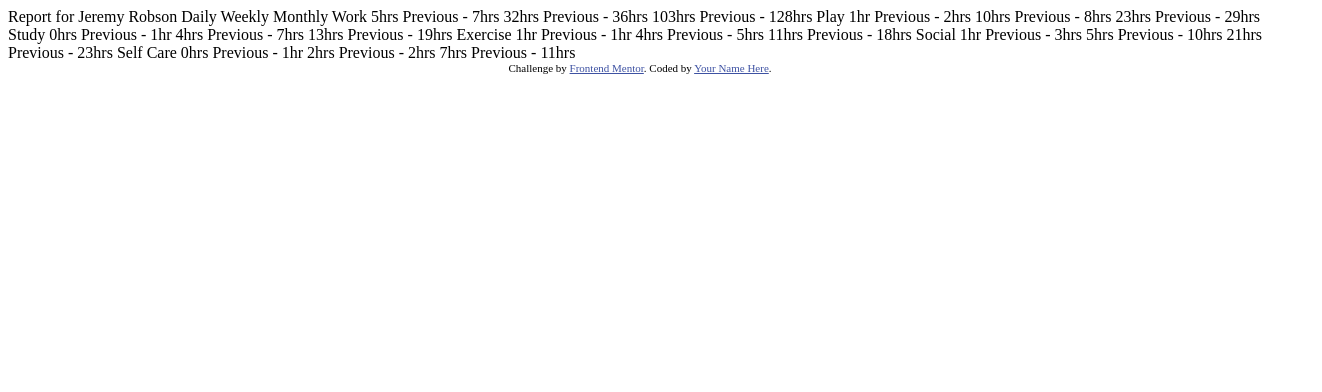
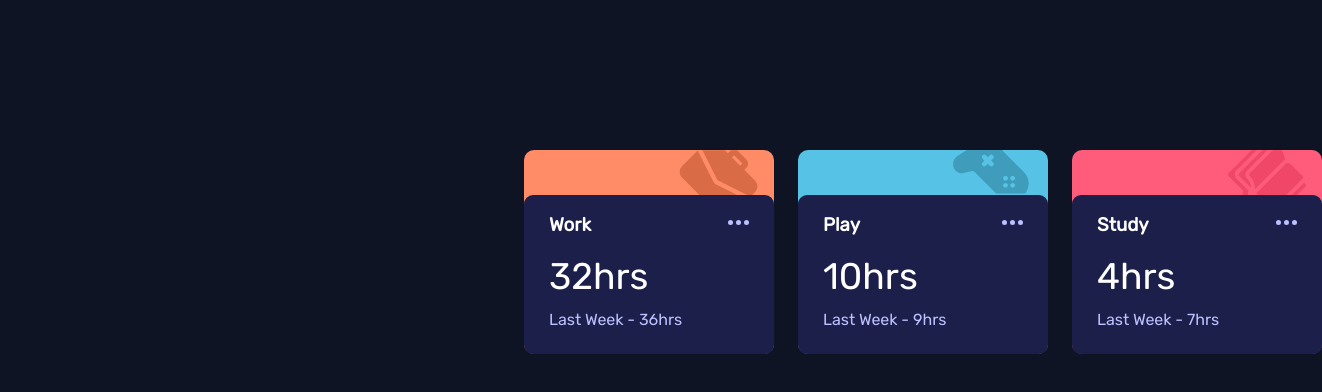
Before and after one commit to nad21lc/CSS-HTML-time-tracking, a plain HTML site: page index.html in a window 1280 px wide. Shown: the whole page, 1322 px wide, since content can reach past the window. Drawn offline with Linux system fonts and the light colour scheme.

Commit message:
Se completó las 3 tarjetas superiores (work-study-play)

```diff
--- a/index.html
+++ b/index.html
@@ -5,76 +5,46 @@
   <meta name="viewport" content="width=device-width, initial-scale=1.0"> <!-- displays site properly based on user's device -->
 
   <link rel="icon" type="image/png" sizes="32x32" href="./images/favicon-32x32.png">
+  <link rel="stylesheet" type="text/css" href="./styles/style.css">
 
   <title>Frontend Mentor | Time tracking dashboard</title>
-
-  <!-- Feel free to remove these styles or customise in your own stylesheet 👍 -->
-  <style>
-    .attribution { font-size: 11px; text-align: center; }
-    .attribution a { color: hsl(228, 45%, 44%); }
-  </style>
 </head>
 <body>
+  <section class="work-card">
+      <div class="card-icon">
+        <img src="images/icon-work.svg"/>
+      </div>
+      <div class="information-card">
+        <img src="images/icon-ellipsis.svg"/>
+        <h3 class="type-card-name">Work</h3>
+        <p class="hours-card">32hrs</p>
+        <p class="Lastweek-card">Last Week - 36hrs</p>
+      </div>
+  </section>
 
-  Report for
-  Jeremy Robson
+  <section class="play-card">
+    <div class="card-icon">
+      <img src="images/icon-play.svg"/>
+    </div>
+    <div class="information-card">
+      <img src="images/icon-ellipsis.svg"/>
+      <h3 class="type-card-name">Play</h3>
+      <p class="hours-card">10hrs</p>
+      <p class="Lastweek-card">Last Week - 9hrs</p>
+    </div>
+  </section>
 
-  Daily
-  Weekly
-  Monthly
+  <section class="study-card">
+    <div class="card-icon">
+      <img src="images/icon-study.svg"/>
+    </div>
+    <div class="information-card">
+      <img src="images/icon-ellipsis.svg"/>
+      <h3 class="type-card-name">Study</h3>
+      <p class="hours-card">4hrs</p>
+      <p class="Lastweek-card">Last Week - 7hrs</p>
+    </div>
+  </section>
 
-  Work
-  5hrs <!-- daily -->
-  Previous - 7hrs <!-- daily -->
-  32hrs <!-- weekly -->
-  Previous - 36hrs <!-- weekly -->
-  103hrs <!-- monthly -->
-  Previous - 128hrs <!-- monthly -->
-
-  Play
-  1hr <!-- daily -->
-  Previous - 2hrs <!-- daily -->
-  10hrs <!-- weekly -->
-  Previous - 8hrs <!-- weekly -->
-  23hrs <!-- monthly -->
-  Previous - 29hrs <!-- monthly -->
-
-  Study
-  0hrs <!-- daily -->
-  Previous - 1hr <!-- daily -->
-  4hrs <!-- weekly -->
-  Previous - 7hrs <!-- weekly -->
-  13hrs <!-- monthly -->
-  Previous - 19hrs <!-- monthly -->
-
-  Exercise
-  1hr <!-- daily -->
-  Previous - 1hr <!-- daily -->
-  4hrs <!-- weekly -->
-  Previous - 5hrs <!-- weekly -->
-  11hrs <!-- monthly -->
-  Previous - 18hrs <!-- monthly -->
-
-  Social
-  1hr <!-- daily -->
-  Previous - 3hrs <!-- daily -->
-  5hrs <!-- weekly -->
-  Previous - 10hrs <!-- weekly -->
-  21hrs <!-- monthly -->
-  Previous - 23hrs <!-- monthly -->
-
-  Self Care
-  0hrs <!-- daily -->
-  Previous - 1hr <!-- daily -->
-  2hrs <!-- weekly -->
-  Previous - 2hrs <!-- weekly -->
-  7hrs <!-- monthly -->
-  Previous - 11hrs <!-- monthly -->
-
-
-  <div class="attribution">
-    Challenge by <a href="https://www.frontendmentor.io?ref=challenge" target="_blank">Frontend Mentor</a>.
-    Coded by <a href="#">Your Name Here</a>.
-  </div>
 </body>
 </html>
--- /dev/null
+++ b/styles/style.css
@@ -0,0 +1,103 @@
+@import url('https://fonts.googleapis.com/css2?family=Rubik&display=swap');
+
+*{
+    padding: 0;
+    margin: 0;
+    box-sizing: border-box;
+}
+
+:root {
+    --primary-color-blue: hsl(246, 80%, 60%);
+    --primary-color-lightRed-work: hsl(15, 100%, 70%);
+    --primary-color-softBlue-play: hsl(195, 74%, 62%);
+    --primary-color-lightRed-study: hsl(348, 100%, 68%);
+    --primary-color-limeGreem-exercise: hsl(145, 58%, 55%);
+    --primary-color-violet-social: hsl(264, 64%, 52%);
+    --primary-color-softOrange-selfcare: hsl(43, 84%, 65%);
+
+    --neutral-color-veryDarkBlue: hsl(226, 43%, 10%);
+    --neutral-color-darkBlue: hsl(235, 46%, 20%);
+    --neutral-color-desaturatedBlue: hsl(235, 45%, 61%);
+    --neutral-color-paleBlue: hsl(236, 100%, 87%);
+    --color-white: white;
+    --Font-size: 18px; /*(card titles e.g. Work, Play)*/
+}
+
+body {
+    font-family: 'Rubik', sans-serif;
+    font-size: var(--font-size-1);
+    background-color: var(--neutral-color-veryDarkBlue);
+    padding-top: 150px;
+    display: flex;
+}
+
+.work-card {
+    width: 250px;
+    background-color: var(--primary-color-lightRed-work);
+    border-radius: 10px;
+    position: relative;
+    left:500px;
+    margin-left: 1.5em;
+}
+
+.play-card{
+    width: 250px;
+    background-color: var(--primary-color-softBlue-play);
+    border-radius: 10px;
+    position: relative;
+    left:500px;
+    margin-left: 1.5em;
+}
+
+.study-card {
+    width: 250px;
+    background-color: var(--primary-color-lightRed-study);
+    border-radius: 10px;
+    position: relative;
+    left:500px;
+    margin-left: 1.5em;
+}
+
+.card-icon{
+    position: relative;
+    height:45px;
+    padding-left: 155px;
+    bottom:10px;
+}
+
+.card-icon img{
+    clip-path: inset(12.9% 0 30.4% 0);
+}
+
+.information-card{
+    color: var(--color-white);
+    background-color: var(--neutral-color-darkBlue);
+    padding: 25px;
+    border-radius: 9px;
+    cursor: pointer;
+}
+
+.information-card:hover{
+    background-color: var(--neutral-color-desaturatedBlue);
+}
+
+
+.information-card img{
+    float: right;
+    cursor: pointer;
+}
+
+.type-card-name {
+    padding-bottom: 12px;
+    position: relative;
+    bottom: 6px;
+}
+
+.hours-card {
+    padding-bottom: 12px;
+    font-size: 37px;
+}
+
+.Lastweek-card{
+    color: var(--neutral-color-paleBlue);
+}
```
